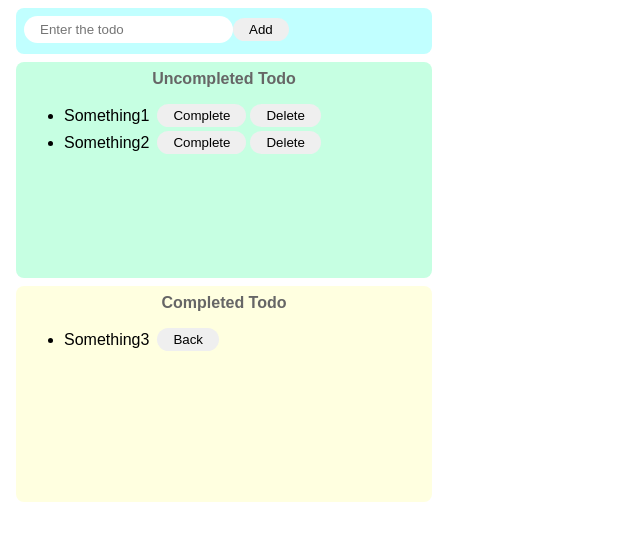
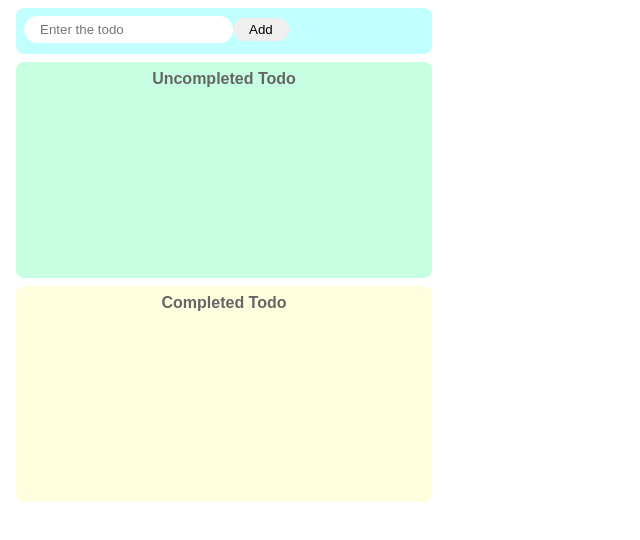
Before and after one commit to Gavriil84/react-todo, a React (Create React App) app: page / in a window 1280 px wide. Shown: the top 540 px of the page, without its empty margins (0-640 px from the left). Built offline with nearby package versions, Linux system fonts and the light colour scheme.

Commit message:
add back btn function

```diff
--- a/src/App.jsx
+++ b/src/App.jsx
@@ -3,11 +3,8 @@ import "./styles.css";
 
 export const App = () => {
   const [todoText, setTodotext] = useState("");
-  const [uncompletedTodos, setUncompletedTodos] = useState([
-    "Something1",
-    "Something2"
-  ]);
-  const [completedTodos, setCompletedTodos] = useState(["Something3"]);
+  const [uncompletedTodos, setUncompletedTodos] = useState([]);
+  const [completedTodos, setCompletedTodos] = useState([]);
 
   const onChangeTodoText = (event) => setTodotext(event.target.value);
 
@@ -29,6 +26,15 @@ export const App = () => {
     newUncompletedTodos.splice(index, 1);
 
     const newCompleteTodos = [...completedTodos, uncompletedTodos[index]];
+    setUncompletedTodos(newUncompletedTodos);
+    setCompletedTodos(newCompleteTodos);
+  };
+
+  const onClickBack = (index) => {
+    const newCompleteTodos = [...completedTodos];
+    newCompleteTodos.splice(index, 1);
+
+    const newUncompletedTodos = [...uncompletedTodos, completedTodos[index]];
     setUncompletedTodos(newUncompletedTodos);
     setCompletedTodos(newCompleteTodos);
   };
@@ -64,7 +70,7 @@ export const App = () => {
             return (
               <div key={todo} className="list-row">
                 <li>{todo}</li>
-                <button>Back</button>
+                <button onClick={() => onClickBack(index)}>Back</button>
               </div>
             );
           })}
```
